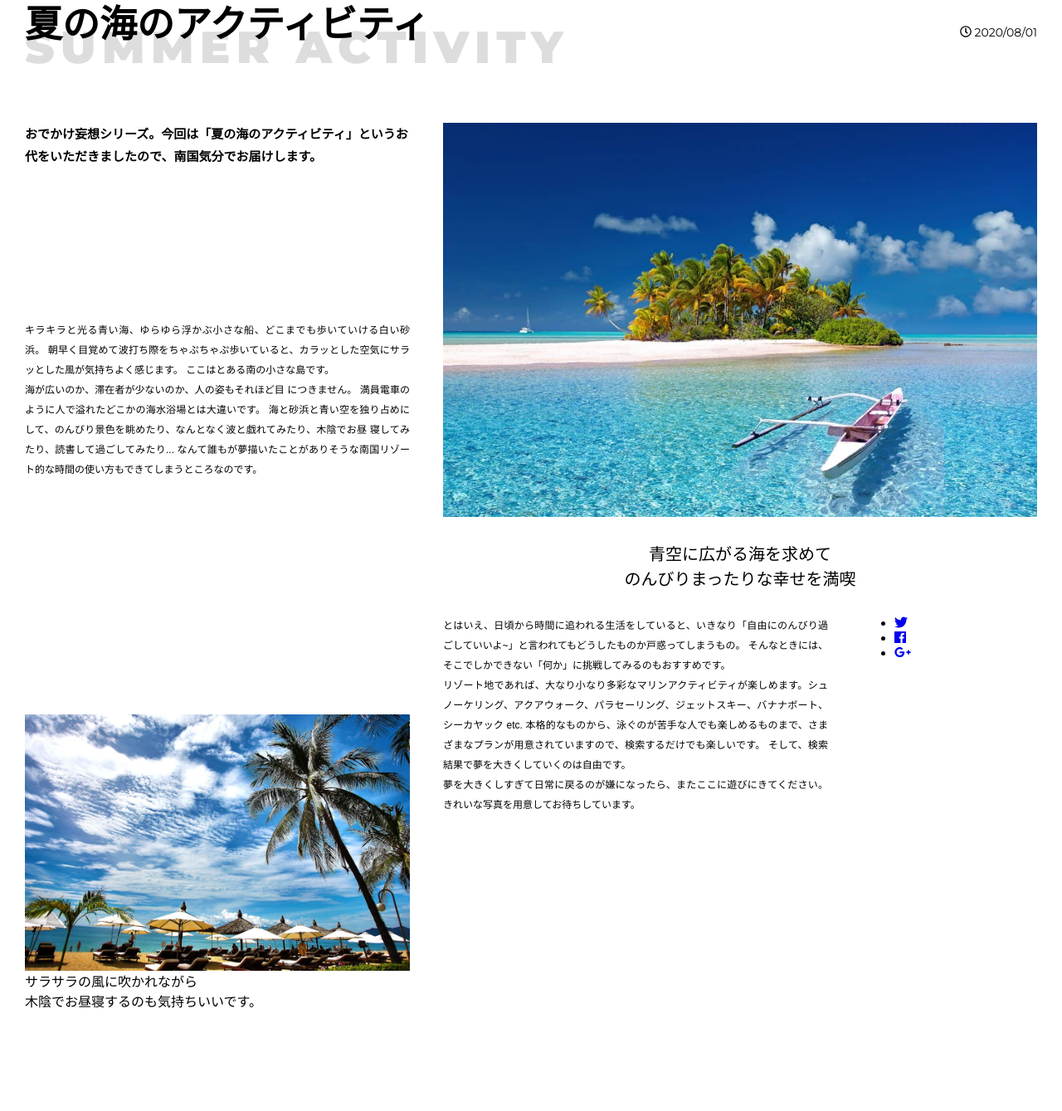
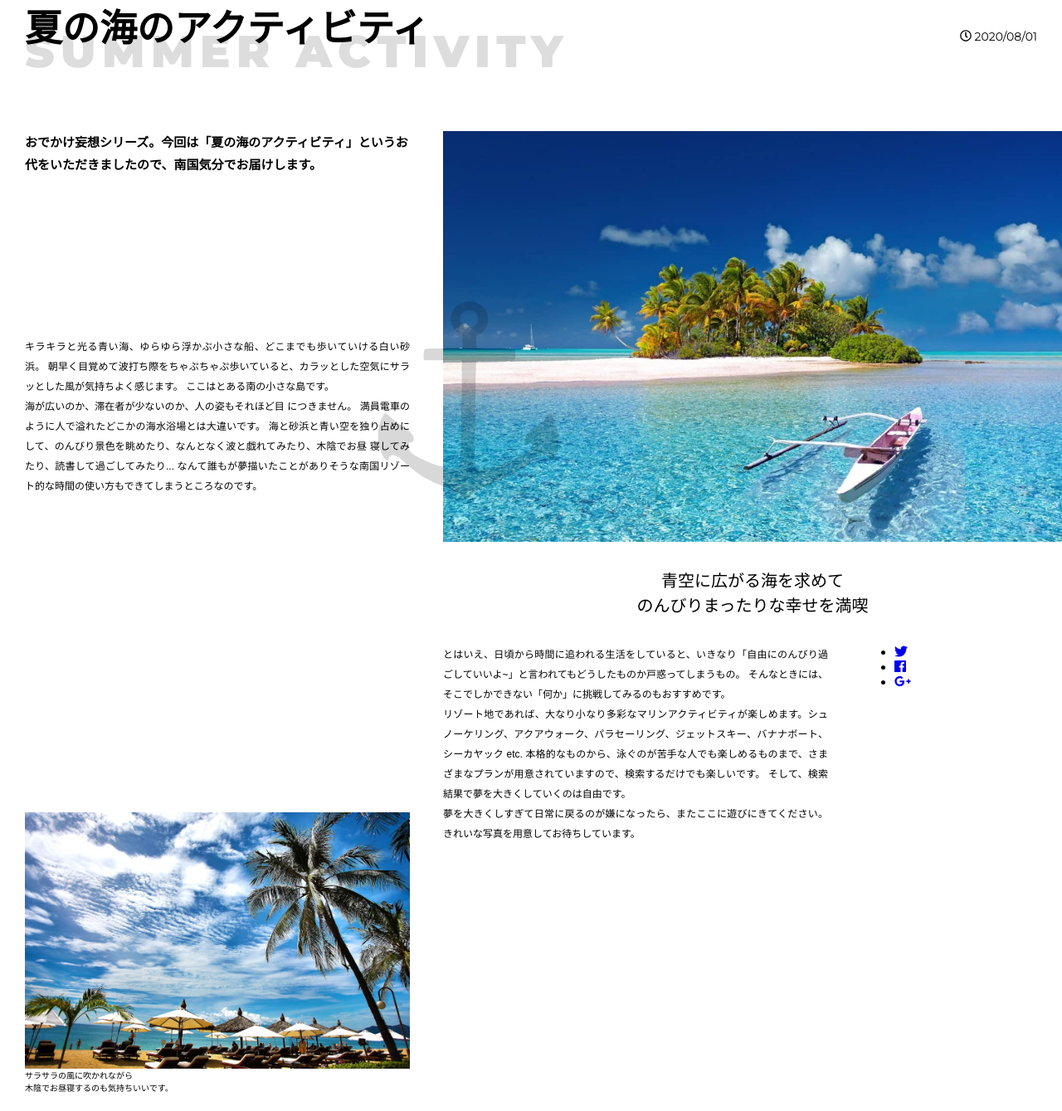
Before and after one commit to howdy39/study-css-grid-layout, a website: page chapter1/index.html in a window 1280 px wide. Shown: the part 89-1428 px from the top of the page at 83% size. Drawn offline with Linux system fonts and the light colour scheme.

Commit message:
画像部分を調整

```diff
--- a/chapter1/style.css
+++ b/chapter1/style.css
@@ -3,7 +3,6 @@
 }
 
 body {
-}
   margin: 0;
   font-family: "メイリオ", "Hiragino Kaku Gothic Pro", "sans-serif";
 }
@@ -85,16 +84,22 @@ figure {
 .post-fig01 {
   grid-column: 3 / 6;
   grid-row: 3 / 7;
+  margin-right: -30px;
+}
+.post-fig01 img {
+  height: 100%;
+  object-fit: cover;
 }
 
 /*キャッチコピー*/
 .post-catch {
   grid-column: 3 / 6;
   grid-row: 7;
+  justify-self: center;
+  align-self: center;
+  margin-left: 30px;
   font-size: 1.25em;
   line-height: 1.5;
-  justify-self: center;
-  align-self: center;
   text-align: center;
 }
 
@@ -113,6 +118,11 @@ figure {
 .post-fig02 {
   grid-column: 1 / 3;
   grid-row: 9 / 13;
+  align-self: center;
+}
+.post-fig02 figcaption {
+  font-size: 0.625em;
+  font-weight: 500;
 }
 
 /*SNSメニュー*/
@@ -120,3 +130,15 @@ figure {
   grid-column: 5;
   grid-row: 8 / 13;
 }
+
+/*マーク画像*/
+.post::after {
+  grid-column: 2 / 4;
+  grid-row: 3 / 7;
+  justify-self: center;
+  align-self: center;
+  width: 9.375em;
+  height: 9.375em;
+  content: url(img/anchor.svg);
+  opacity: 0.15;
+}
```
Also changed, not shown: chapter1/img/anchor.svg (added).
